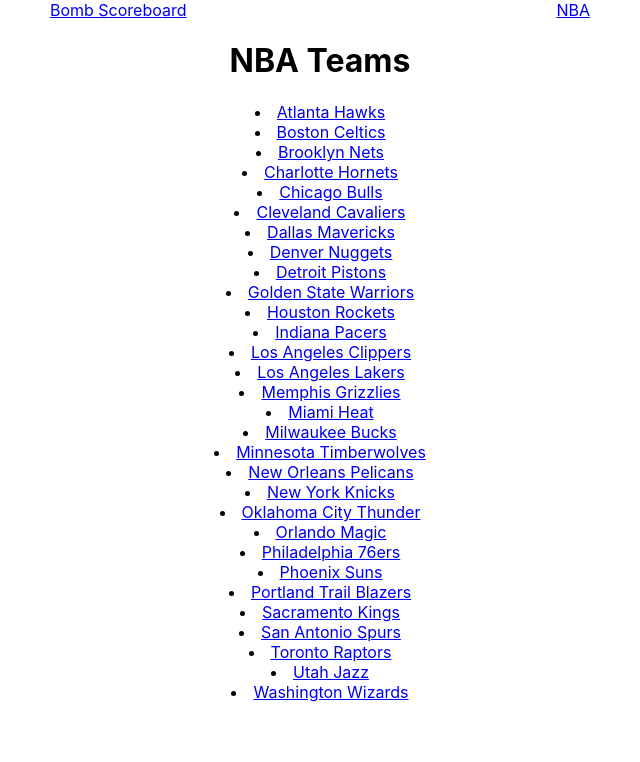
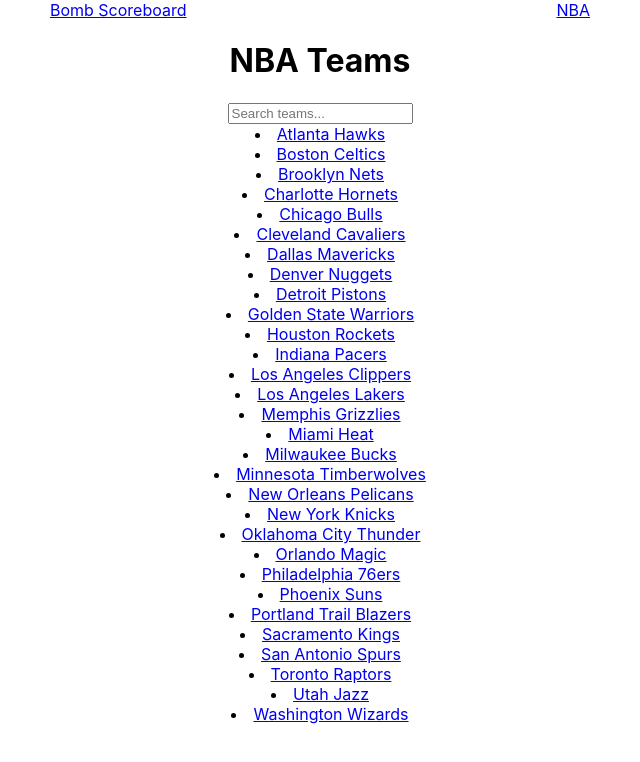
Before and after one commit to jgl3hb/scoreboard, a React (Create React App) app: page /nba in a window 1280 px wide. Shown: the top 762 px of the page, without its empty margins (320-960 px from the left). Built offline with nearby package versions, Linux system fonts and the light colour scheme.

Commit message:
searchbar

```diff
--- a/src/components/Home.js
+++ b/src/components/Home.js
@@ -1,8 +1,23 @@
-import React from 'react';
+import React, { useState } from 'react';
 import { Link } from 'react-router-dom';
 import Navbar from './Navbar';
+import SearchBar from './SearchBar';
+import teamsData from './nba_teams.json';
 
 const Home = () => {
+  const [filteredTeams, setFilteredTeams] = useState([]);
+
+  return (
+    <div>
+      <h1>Bomb Scoreboard</h1>
+      <SearchBar setSearchResults={setFilteredTeams} />
+        {filteredTeams.map((team) => (
+          <li key={team.id}>
+            <Link to={`/team/${team.id}`}>{team.name}</Link>
+          </li>
+        ))}
+    </div>
+  );
 };
 
 export default Home;
--- a/src/components/NBA.js
+++ b/src/components/NBA.js
@@ -1,16 +1,20 @@
-import React from 'react';
+import React, { useState } from 'react';
 import { Link } from 'react-router-dom';
 import teamsData from './nba_teams.json';
+import SearchBar from './SearchBar';
 
 const NBA = () => {
+  const [filteredTeams, setFilteredTeams] = useState(teamsData.teams);
+
   return (
     <div>
       <h1>NBA Teams</h1>
-        {teamsData.teams.map((team) => (
-          <li key={team.id}>
-            <Link to={`/team/${team.id}`}>{team.name}</Link>
-          </li>
-        ))}
+      <SearchBar setSearchResults={setFilteredTeams} />
+      {filteredTeams.map((team) => (
+        <li key={team.id}>
+          <Link to={`/team/${team.id}`}>{team.name}</Link>
+        </li>
+      ))}
     </div>
   );
 };
--- /dev/null
+++ b/src/components/SearchBar.js
@@ -0,0 +1,33 @@
+import React, { useState } from 'react';
+import teamsData from './nba_teams.json';
+
+const SearchBar = ({ setSearchResults }) => {
+  const [search, setSearch] = useState('');
+
+  const handleSearch = (e) => {
+    setSearch(e.target.value);
+
+    if (e.target.value === '') {
+      setSearchResults(teamsData.teams);
+      return;
+    }
+
+    const filtered = teamsData.teams.filter((team) =>
+      team.name.toLowerCase().includes(e.target.value.toLowerCase())
+    );
+
+    setSearchResults(filtered);
+  };
+
+  return (
+    <input
+      type="text"
+      value={search}
+      onChange={handleSearch}
+      className="search-bar"
+      placeholder="Search teams..."
+    />
+  );
+};
+
+export default SearchBar;
--- a/src/components/TeamPage.js
+++ b/src/components/TeamPage.js
@@ -1,13 +1,15 @@
-import React from 'react';
+import React, { useState } from 'react';
 import { useParams } from 'react-router-dom';
 import teamsData from './nba_teams.json';
-import YouTube from 'react-youtube';
-import ReactPlayer from 'react-player'
+import ReactPlayer from 'react-player';
+import SearchBar from './SearchBar';
 
 const TeamPage = () => {
   const { id } = useParams();
   const teamId = parseInt(id, 10);
   const team = teamsData.teams.find((team) => team.id === teamId);
+
+  const [filteredTeams, setFilteredTeams] = useState([]);
 
   if (!team) {
     return <div>Team not found</div>;
@@ -17,21 +19,28 @@
 
   return (
     <div>
-      <img src={imagePath} alt={`${team.name} logo`} class="logo" />
-      <div class="team-info">
+      <img src={imagePath} alt={`${team.name} logo`} className="logo" />
+      <div className="team-info">
         <p>{team.city}</p>
         <p>{team.arena}</p>
         <p>{team.owner}, owner</p>
-        </div>
-        <h2>Our Featured Videos</h2>
-          <div class="youtube">
-          <ReactPlayer url='https://www.youtube.com/watch?v=q_hCQBlAFr0' />
-          <ReactPlayer url='https://www.youtube.com/watch?v=ZZqlXY6rqDk' />
-          </div>
+      </div>
+      <h2>Latest Highlights</h2>
+      <div className="youtube">
+        <ReactPlayer url="https://www.youtube.com/watch?v=q_hCQBlAFr0" />
+        <ReactPlayer url="https://www.youtube.com/watch?v=ZZqlXY6rqDk" />
+      </div>
+      <h2>Search for Other Teams</h2>
+      <SearchBar setSearchResults={setFilteredTeams} />
+      <ul>
+        {filteredTeams.map((team) => (
+          <li key={team.id}>
+            <a href={`/team/${team.id}`}>{team.name}</a>
+          </li>
+        ))}
+      </ul>
     </div>
   );
 };
 
-
-
 export default TeamPage;
--- a/src/components/nba_teams.json
+++ b/src/components/nba_teams.json
@@ -51,7 +51,7 @@
       "city": "Cleveland, Ohio",
       "owner": "Dan Gilbert",
       "arena": "Rocket Mortgage FieldHouse",
-      "logo": "https://imgur.com/MGtLNXk"
+      "logo": "https://i.imgur.com/d0HhwhW.png"
 
 
     },
@@ -61,7 +61,7 @@
       "city": "Dallas, Texas",
       "owner": "Mark Cuban",
       "arena": "American Airlines Center",
-      "logo": "https://imgur.com/MGtLNXk"
+      "logo": "https://i.imgur.com/4oYEosG.png"
 
 
     },
@@ -214,7 +214,7 @@
       "city": "Phoenix, Arizona",
       "owner": "Mat Ishbia",
       "arena": "Footprint Center",
-      "logo": "https://imgur.com/MGtLNXk"
+      "logo": "https://i.imgur.com/sXsU1vr.png"
 
     },
     {
@@ -232,7 +232,7 @@
       "city": "Sacramento, California",
       "owner": "Vivek Ranadivé",
       "arena": "Golden 1 Center",
-      "logo": "https://imgur.com/MGtLNXk"
+      "logo": "https://i.imgur.com/trqj1D3.png"
 
     },
     {
@@ -268,7 +268,7 @@
       "city": "Washington DC",
       "owner": "Ted Leonsis",
       "arena": "Capital One Center",
-      "logo": "https://imgur.com/MGtLNXk"
+      "logo": "https://i.imgur.com/0oUkIHW.png"
 
     }
   ]
```
